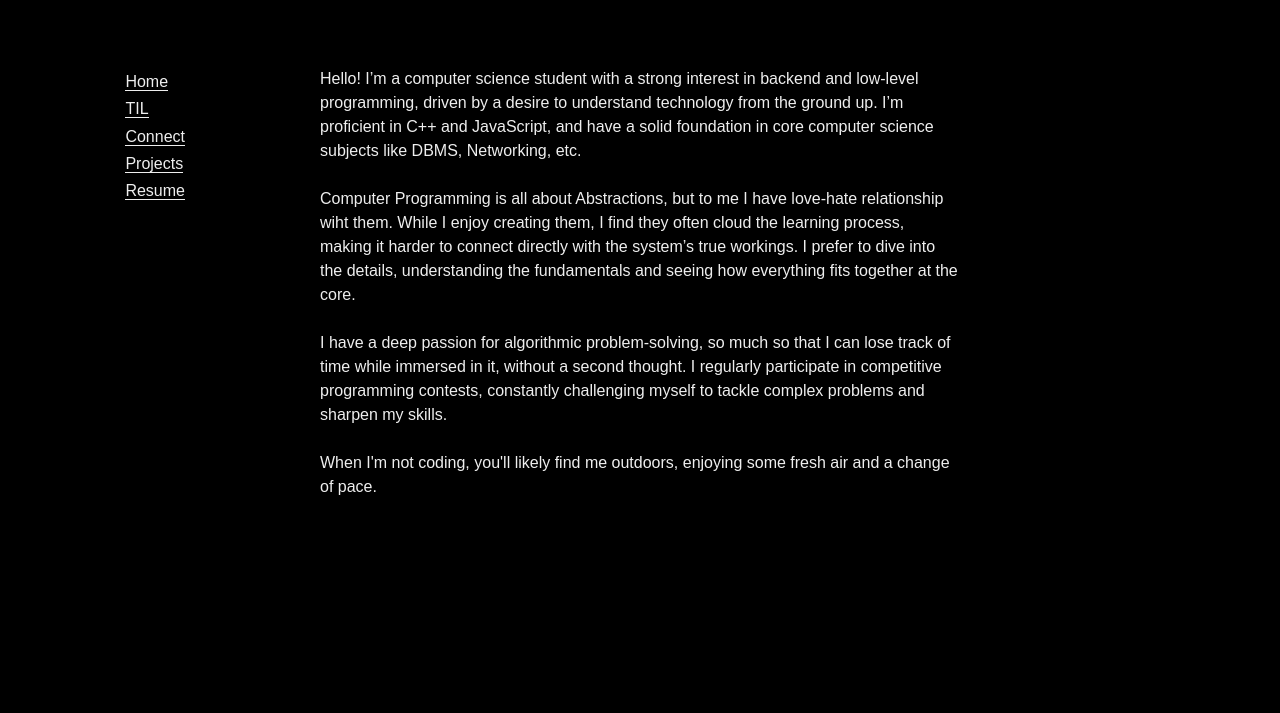
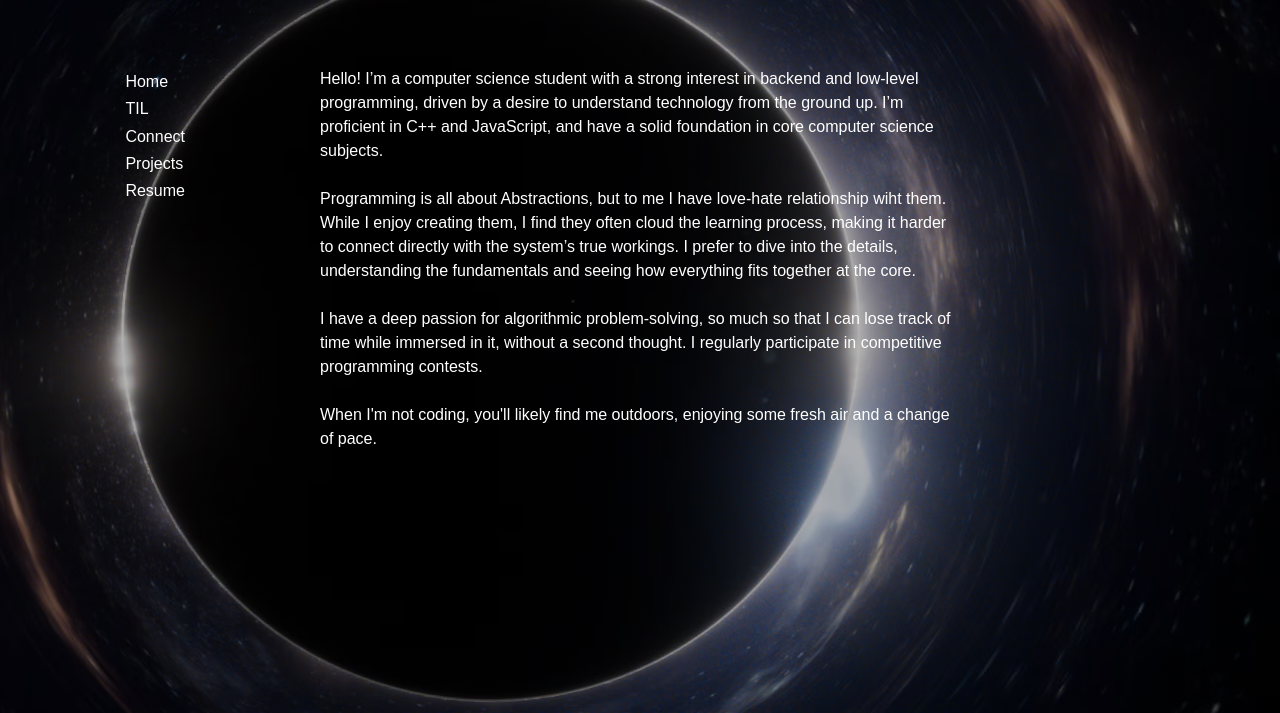
Before and after one commit to theharshjha/portfolio, a plain HTML site: page index.html in a window 1280 px wide. Shown: the part 87-800 px from the top of the page. Drawn offline with Linux system fonts and the light colour scheme.

Commit message:
theme change, resume update

```diff
--- a/assets/css/base.css
+++ b/assets/css/base.css
@@ -50,31 +50,21 @@ a {
 
 @import url('https://fonts.googleapis.com/css2?family=Inter+Tight:ital,wght@0,100..900;1,100..900&display=swap');
 
-/* :root {
-    --center-width: 1200px;
-    --color0: #1e201e;
-    --color1: #3c3d37;
-    --color2: #697565;
-    --color3: #ecdfcc;
-} */
 
 
 :root {
     --center-width: 1200px;
-    --color0: #000000;
-    --color1: #252525;
-    --color2: #6D5D6E;
-    --color3: #EEEEEE;
+
 }
 
 
-a {
-    border-bottom: 1px solid var(--color3);
-}
 
 body {
-    background: var(--color0);
-    color: var(--color3);
+    background-image: linear-gradient(rgba(0, 0, 0, 0.3), rgba(0, 0, 0, 0.3)), url('../background.avif');
+    background-position: center;
+    background-attachment: fixed;
+    background-size: cover;
+    color: white;
     font-family: "Inter Tight", sans-serif;
     font-optical-sizing: auto;
     font-style: normal;
--- a/index.html
+++ b/index.html
@@ -50,20 +50,17 @@
             <div id="data">
                 Hello! I’m a computer science student with a strong interest in backend and low-level programming,
                 driven by a desire to understand technology from the ground up. I’m proficient in C++ and JavaScript,
-                and have a solid foundation in core computer science subjects like DBMS,
-                Networking, etc.
+                and have a solid foundation in core computer science subjects.
                 </br>
                 </br>
-                Computer Programming is all about Abstractions, but to me I have love-hate relationship wiht them. While
-                I
-                enjoy creating them, I find they often cloud the learning process, making it harder to connect directly
-                with the system’s true workings. I prefer to dive into the details, understanding the fundamentals and
-                seeing how everything fits together at the core.
+                Programming is all about Abstractions, but to me I have love-hate relationship wiht them. While
+                I enjoy creating them, I find they often cloud the learning process, making it harder to connect
+                directly with the system’s true workings. I prefer to dive into the details, understanding the
+                fundamentals and seeing how everything fits together at the core.
                 </br>
                 </br>
                 I have a deep passion for algorithmic problem-solving, so much so that I can lose track of time while
-                immersed in it, without a second thought. I regularly participate in competitive programming contests,
-                constantly challenging myself to tackle complex problems and sharpen my skills.
+                immersed in it, without a second thought. I regularly participate in competitive programming contests.
                 </br>
                 </br>
                 When I'm not coding, you'll likely find me outdoors, enjoying some fresh air and a change of pace.
```
Also changed, not shown: assets/css/til.css (+5 -4 lines), assets/background.avif (added), 1 other file.
